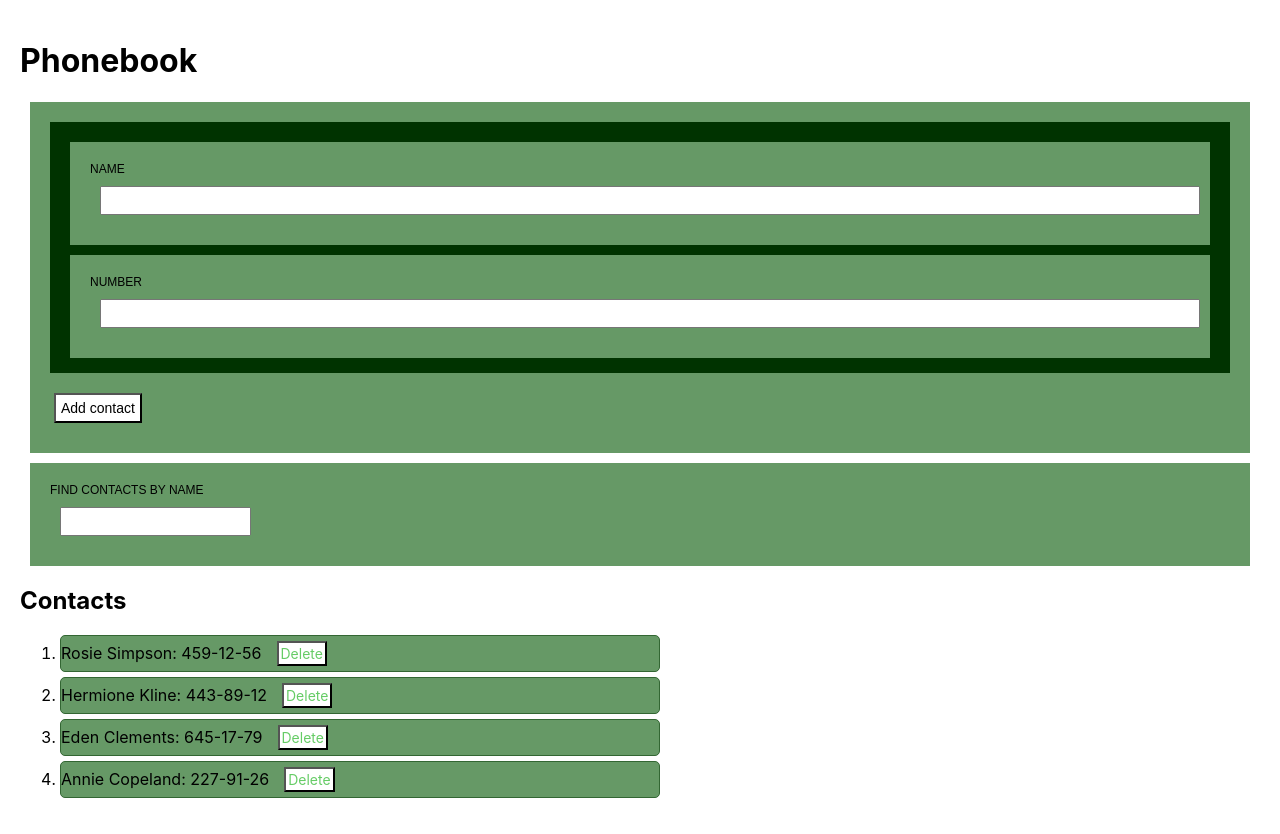
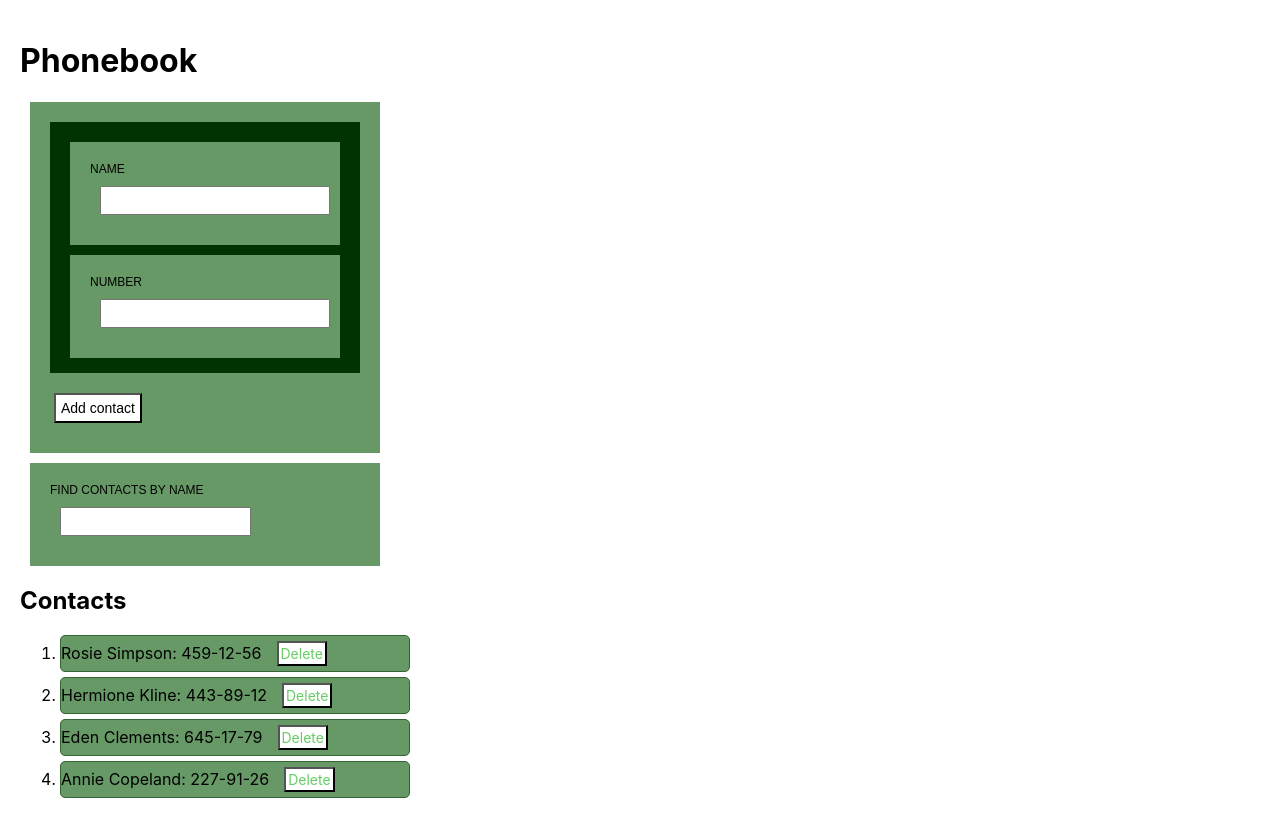
Before and after one commit to YarovaT/goit-react-hw-02-phonebook, a React (Create React App) app: page / in a window 1280 px wide. Built offline with nearby package versions, Linux system fonts and the light colour scheme.

Commit message:
Update css

```diff
--- a/src/components/ContactForm/ContactForm.module.css
+++ b/src/components/ContactForm/ContactForm.module.css
@@ -1,5 +1,5 @@
 form {
-  min-width: 350px;
+  max-width: 350px;
   margin: 10px;
   padding: 20px;
   background: #669966;
--- a/src/components/ContactList/ContactList.module.css
+++ b/src/components/ContactList/ContactList.module.css
@@ -19,7 +19,7 @@
 .listItem {
   border: 1px solid #336633;
   border-radius: 5px;
-  max-width: 50%;
+  max-width: 350px;
   margin-bottom: 5px;
 
   background-color: #669966;
--- a/src/components/Filter/Filter.module.css
+++ b/src/components/Filter/Filter.module.css
@@ -1,5 +1,6 @@
 input,
 label {
+  max-width: 350px;
   margin: 10px;
   padding: 20px;
 
```
